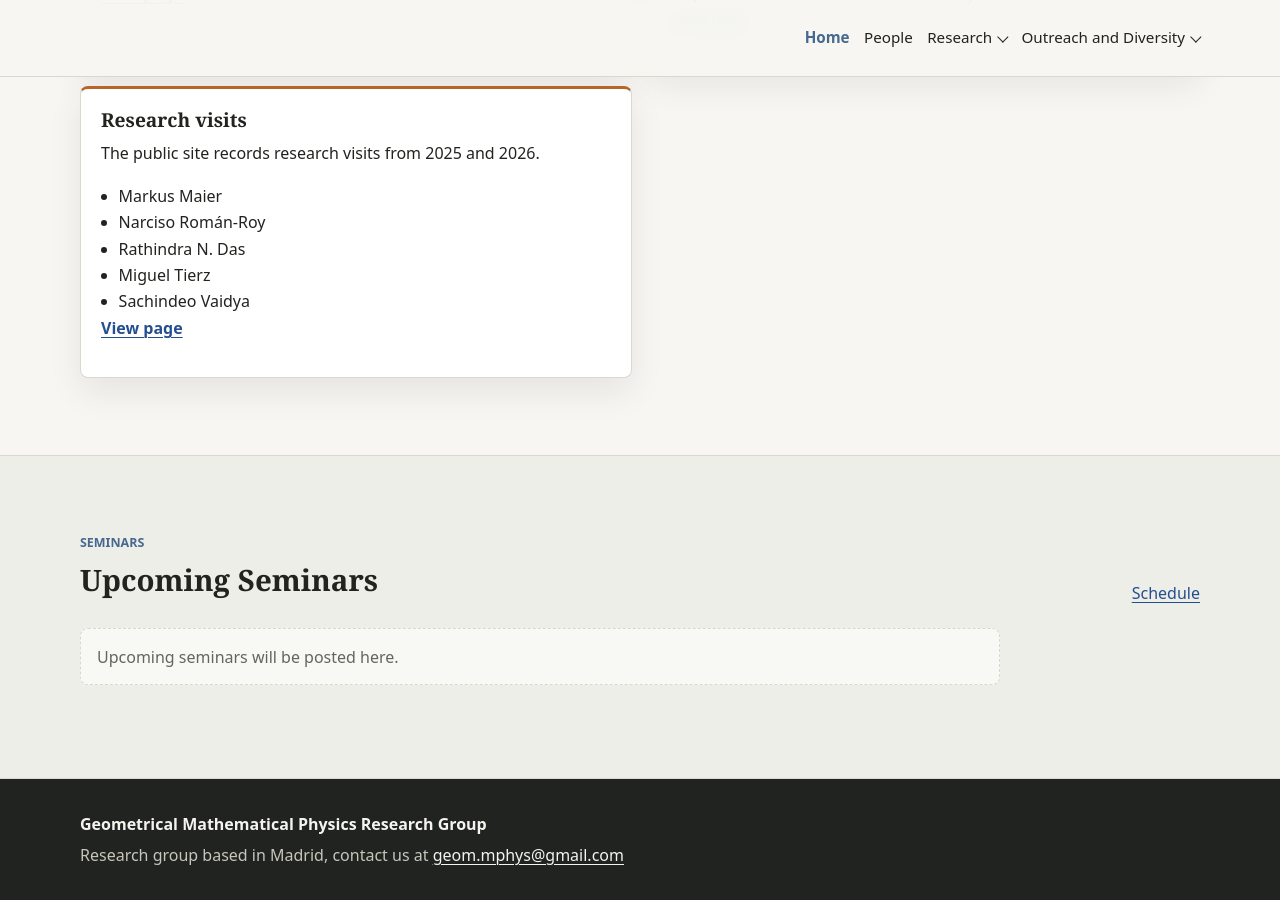
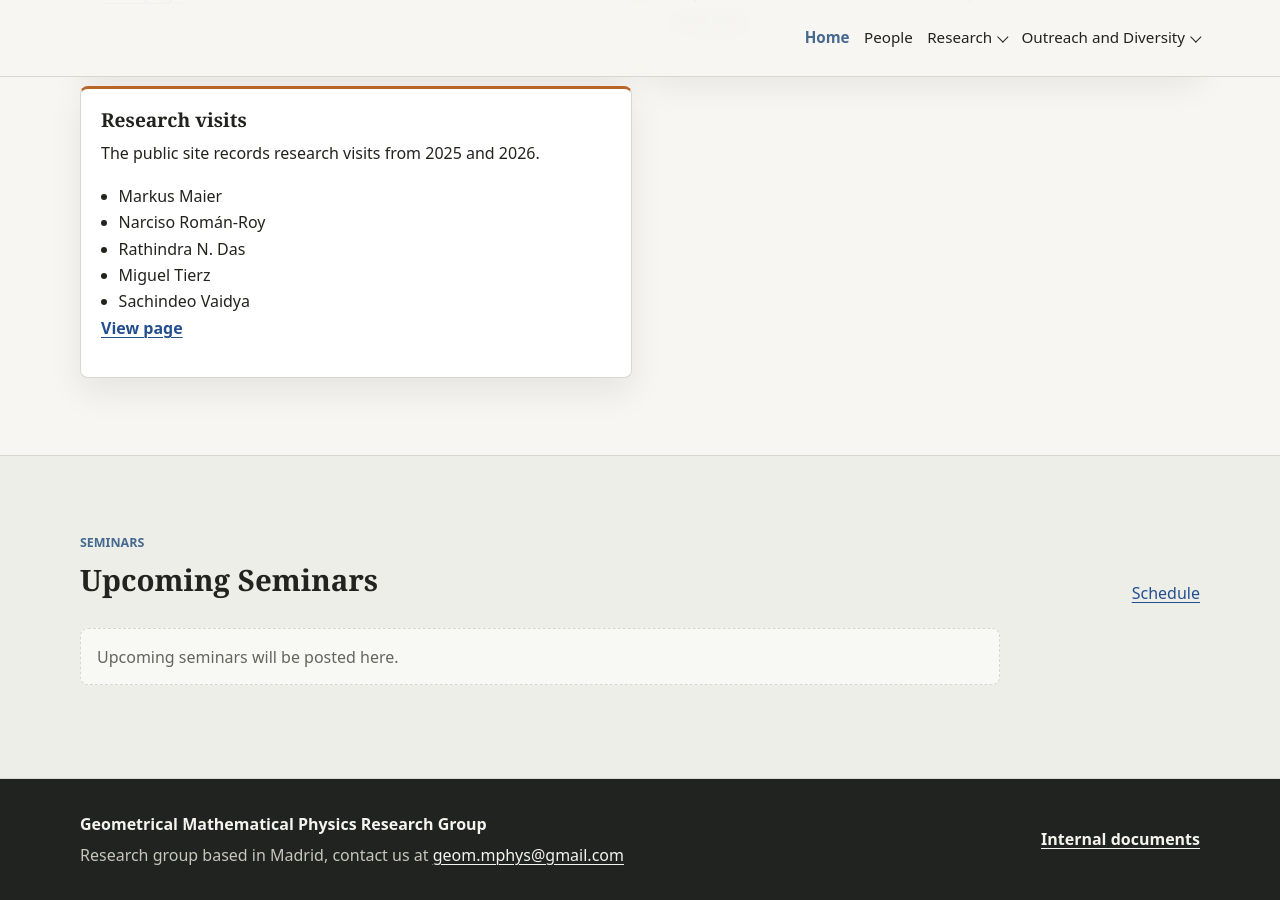
Before and after one commit to GeomMPhys/geommphys.github.io, a Jekyll site: the page built from index.md, in a window 1280 px wide and 900 px high, scrolled down 1475 px. Built offline with Jekyll 4.4.1, drawn with Linux system fonts in a browser that asks for light colours.

Commit message:
attempt at a private repository

```diff
--- a/_data/site.yml
+++ b/_data/site.yml
@@ -13,4 +13,6 @@ phone: ""
 office_hours: ""
 map_url: ""
 
-links: []
+links:
+  - label: "Internal documents"
+    url: "https://github.com/GeomMPhys/group-documents"
```
Also changed, not shown: README.md.
